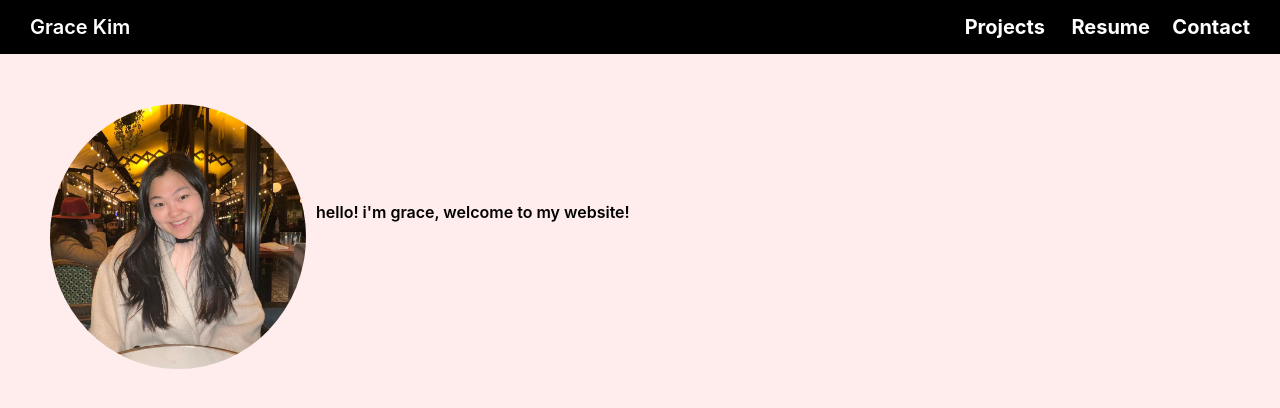
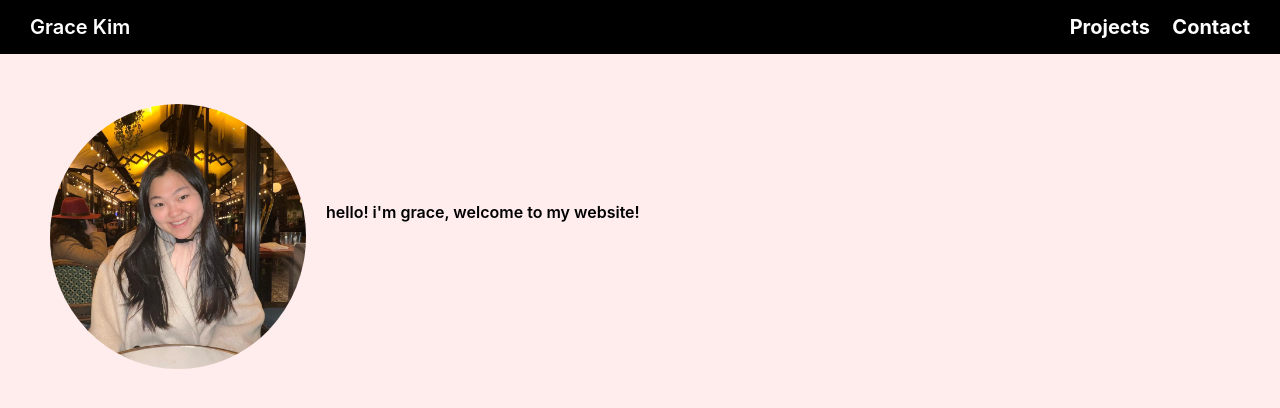
Before and after one commit to gracekim27/website, a React (Create React App) app: page / in a window 1280 px wide. Shown: the top 408 px of the page. Built offline with nearby package versions, Linux system fonts and the light colour scheme.

Commit message:
forgot wht i changed

```diff
--- a/src/App.js
+++ b/src/App.js
@@ -4,7 +4,6 @@ import Navbar from 'react-bootstrap/Navbar';
 import { BrowserRouter as Router, Route, Link, Routes } from 'react-router-dom';
 import './index.css';
 import meinfrance from './meinfrance.png';
-import me from './me.png';
 
 
 function Projects() {
@@ -33,7 +32,6 @@ function App() {
           <Nav>
             <Nav.Link as={Link} to="/">Grace Kim</Nav.Link>
             <Nav.Link as={Link} to="/projects"> <h4>Projects</h4></Nav.Link>
-            <Nav.Link as={Link} to="https://drive.google.com/file/d/12BEEyUkY2FJpYsjYOI6UHXwf8nqm5YfC/view?usp=sharing"> <h4>Resume</h4></Nav.Link>
             <Nav.Link as={Link} to="/contact"> <h4>Contact</h4></Nav.Link>
           </Nav>
         </Navbar>
--- a/src/index.css
+++ b/src/index.css
@@ -62,10 +62,6 @@ code {
   right: 130px
 }
 
-.navbar-nav .nav-link:nth-last-child(3) {
-  position: absolute;
-  right: 235px
-}
 
 .circle-img {
   margin-left: 50px;
@@ -80,7 +76,7 @@ code {
 }
 
 .circle-text {
-  margin-left: 10px;
+  margin-left: 20px;
 }
 
 p {
```
